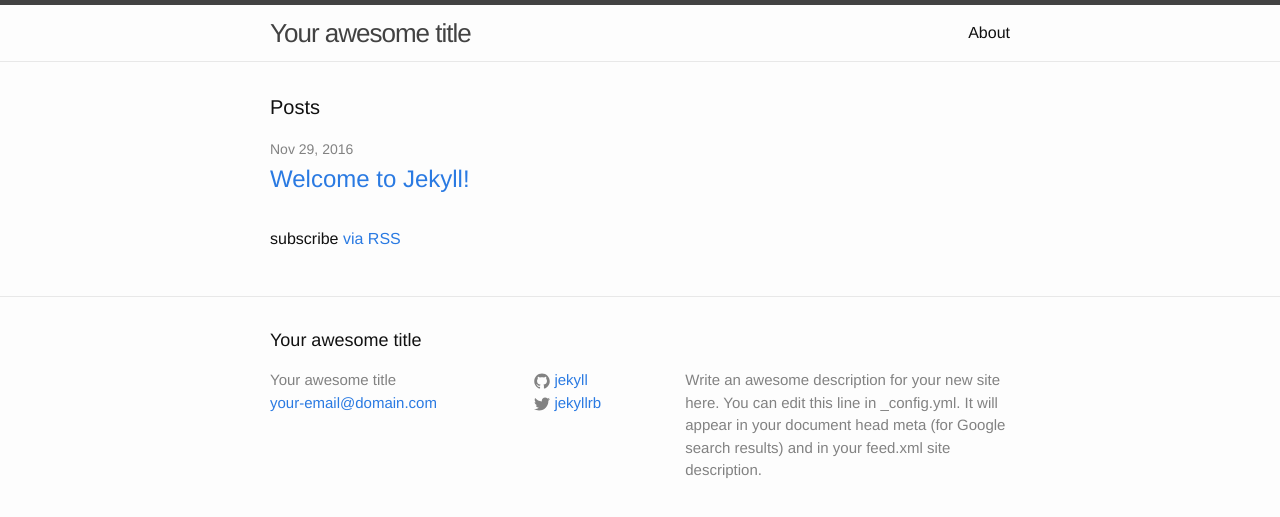
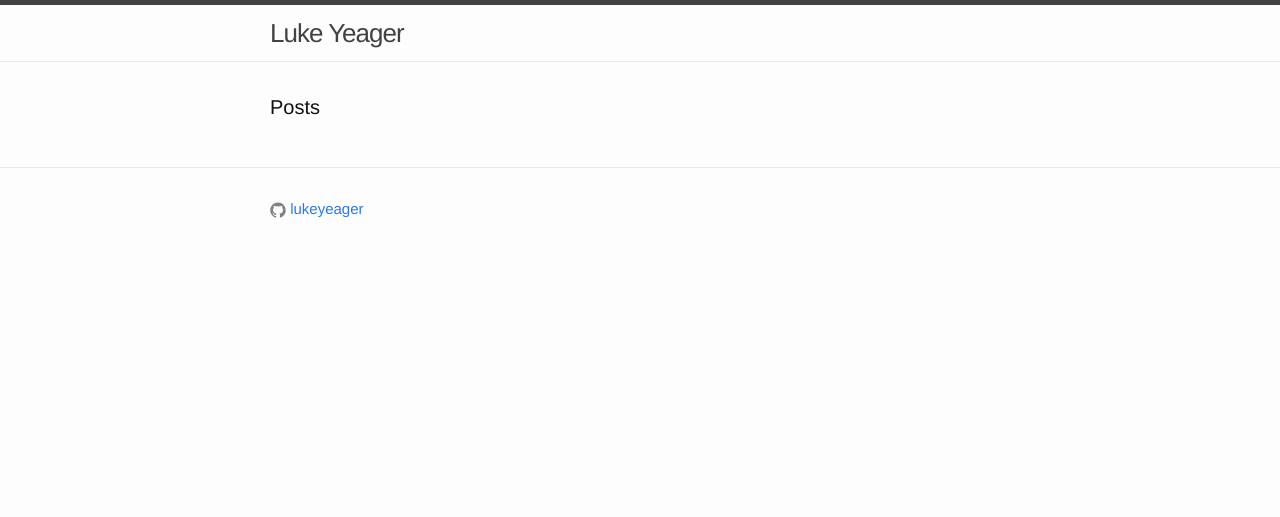
Before and after one commit to lukeyeager/lukeyeager.github.io, a Jekyll site: the page built from index.html, in a window 1280 px wide. Shown: the top 517 px of the page. Built offline with Jekyll 4.4.1, drawn with Linux system fonts in a browser that asks for light colours.

Commit message:
Remove much of the default jekyll site

```diff
--- a/_config.yml
+++ b/_config.yml
@@ -1,14 +1,6 @@
 # Site settings
-title: Your awesome title
-email: your-email@domain.com
-description: > # this means to ignore newlines until "baseurl:"
-  Write an awesome description for your new site here. You can edit this
-  line in _config.yml. It will appear in your document head meta (for
-  Google search results) and in your feed.xml site description.
-baseurl: "" # the subpath of your site, e.g. /blog/
-url: "http://yourdomain.com" # the base hostname & protocol for your site
-twitter_username: jekyllrb
-github_username:  jekyll
+title: Luke Yeager
+github_username: lukeyeager
 
 # Build settings
 markdown: kramdown
--- a/_includes/footer.html
+++ b/_includes/footer.html
@@ -1,17 +1,7 @@
 <footer class="site-footer">
 
   <div class="wrapper">
-
-    <h2 class="footer-heading">{{ site.title }}</h2>
-
     <div class="footer-col-wrapper">
-      <div class="footer-col  footer-col-1">
-        <ul class="contact-list">
-          <li>{{ site.title }}</li>
-          <li><a href="mailto:{{ site.email }}">{{ site.email }}</a></li>
-        </ul>
-      </div>
-
       <div class="footer-col  footer-col-2">
         <ul class="social-media-list">
           {% if site.github_username %}
@@ -27,26 +17,7 @@
             </a>
           </li>
           {% endif %}
-
-          {% if site.twitter_username %}
-          <li>
-            <a href="https://twitter.com/{{ site.twitter_username }}">
-              <span class="icon  icon--twitter">
-                <svg viewBox="0 0 16 16">
-                  <path fill="#828282" d="M15.969,3.058c-0.586,0.26-1.217,0.436-1.878,0.515c0.675-0.405,1.194-1.045,1.438-1.809
-                  c-0.632,0.375-1.332,0.647-2.076,0.793c-0.596-0.636-1.446-1.033-2.387-1.033c-1.806,0-3.27,1.464-3.27,3.27 c0,0.256,0.029,0.506,0.085,0.745C5.163,5.404,2.753,4.102,1.14,2.124C0.859,2.607,0.698,3.168,0.698,3.767 c0,1.134,0.577,2.135,1.455,2.722C1.616,6.472,1.112,6.325,0.671,6.08c0,0.014,0,0.027,0,0.041c0,1.584,1.127,2.906,2.623,3.206 C3.02,9.402,2.731,9.442,2.433,9.442c-0.211,0-0.416-0.021-0.615-0.059c0.416,1.299,1.624,2.245,3.055,2.271 c-1.119,0.877-2.529,1.4-4.061,1.4c-0.264,0-0.524-0.015-0.78-0.046c1.447,0.928,3.166,1.469,5.013,1.469 c6.015,0,9.304-4.983,9.304-9.304c0-0.142-0.003-0.283-0.009-0.423C14.976,4.29,15.531,3.714,15.969,3.058z"/>
-                </svg>
-              </span>
-
-              <span class="username">{{ site.twitter_username }}</span>
-            </a>
-          </li>
-          {% endif %}
         </ul>
-      </div>
-
-      <div class="footer-col  footer-col-3">
-        <p class="text">{{ site.description }}</p>
       </div>
     </div>
 
--- a/index.html
+++ b/index.html
@@ -18,6 +18,4 @@ layout: default
     {% endfor %}
   </ul>
 
-  <p class="rss-subscribe">subscribe <a href="{{ "/feed.xml" | prepend: site.baseurl }}">via RSS</a></p>
-
 </div>
```
Also changed, not shown: _posts/2016-11-29-welcome-to-jekyll.markdown (deleted, +0 -25 lines), about.md (deleted, +0 -11 lines), feed.xml (deleted, +0 -30 lines).
